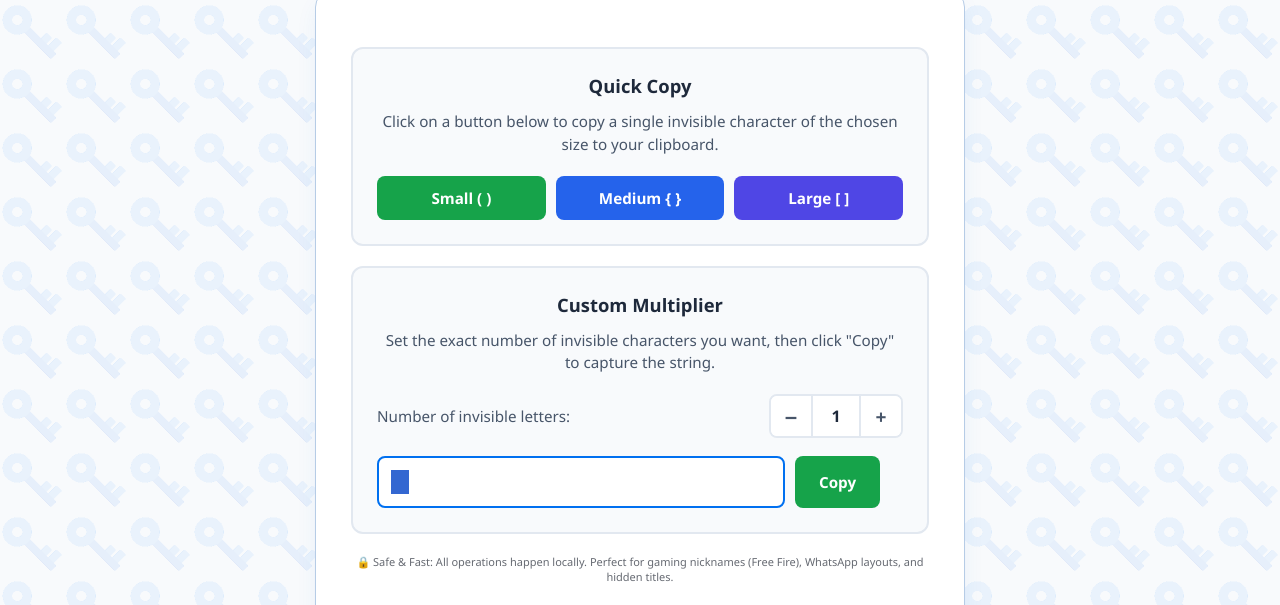
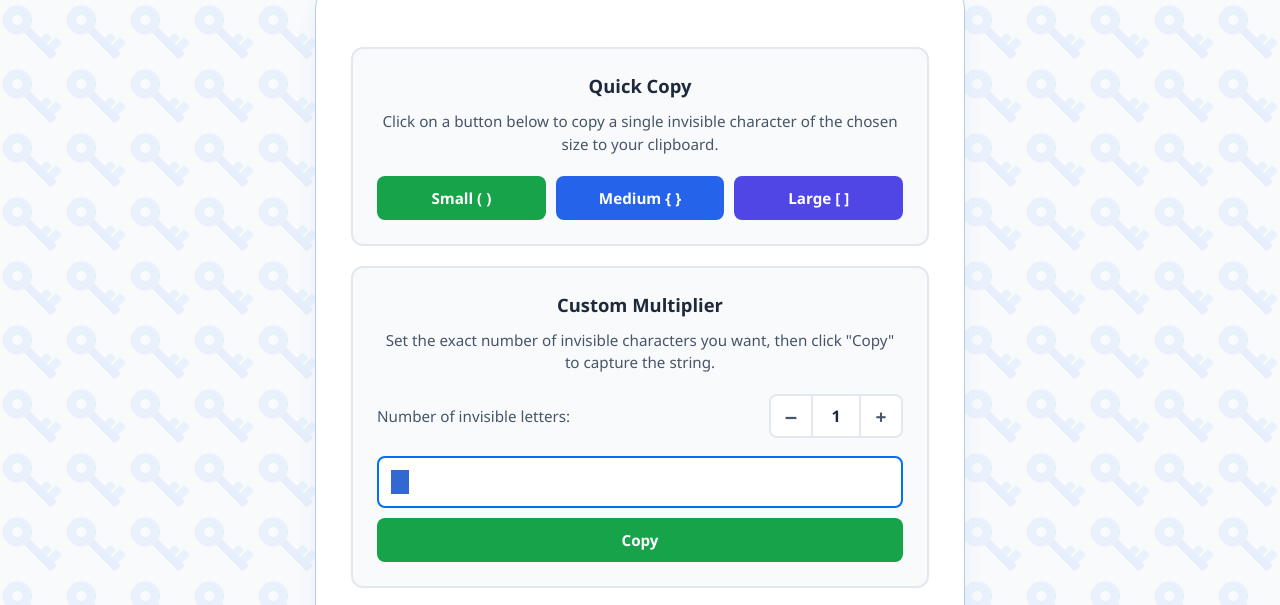
Before and after one commit to zetavaultdl/zetavault, a website: page invisible.html in a window 1280 px wide. Shown: the part 192-797 px from the top of the page. Drawn offline with Linux system fonts and the light colour scheme; a web font is replaced by a local one.

Commit message:
Add files via upload

```diff
--- a/invisible.html
+++ b/invisible.html
@@ -118,10 +118,10 @@
           display: flex;
           gap: 10px;
           width: 100%;
+          flex-wrap: wrap;
         }
         .display-input {
-            max-width: 408px;
-            flex-grow: 1;
+          flex: 1 1 200px;
           padding: 12px;
           border: 2px solid #e2e8f0;
           border-radius: 8px;
@@ -135,13 +135,13 @@
           background-color: #16a34a;
           color: #ffffff;
           border: none;
-            padding: 0 24px;
+          padding: 12px 24px;
           font-size: 0.95rem;
           font-weight: bold;
           border-radius: 8px;
           cursor: pointer;
           transition: background 0.2s, transform 0.1s;
-            flex-shrink: 0;
+          flex: 1 1 100%;
 }
         .btn-submit-copy:hover { background-color: #15803d; }
         .btn-submit-copy:active { transform: scale(0.97); }
```
Lines whose indentation alone changed are shown as unchanged.
